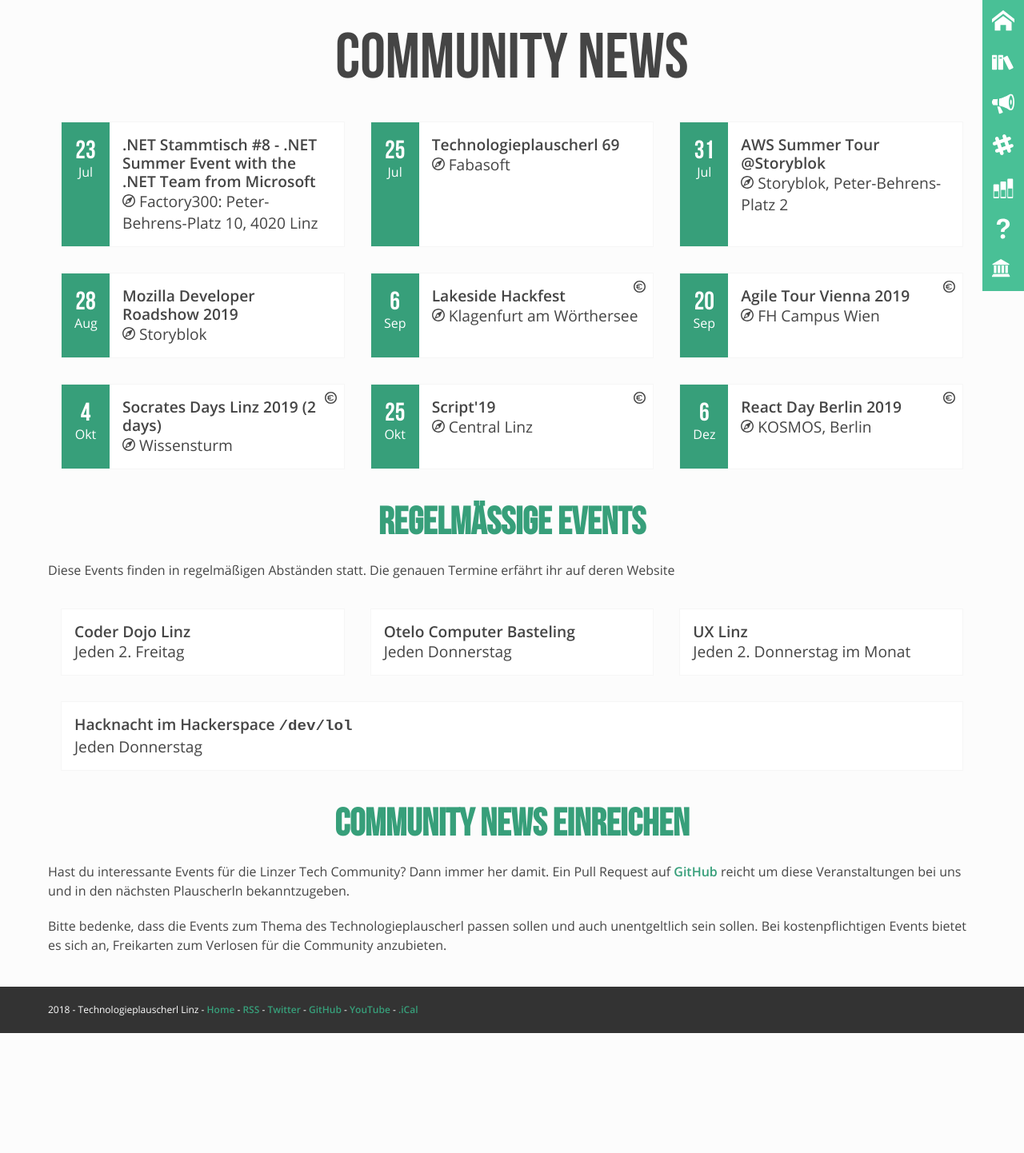
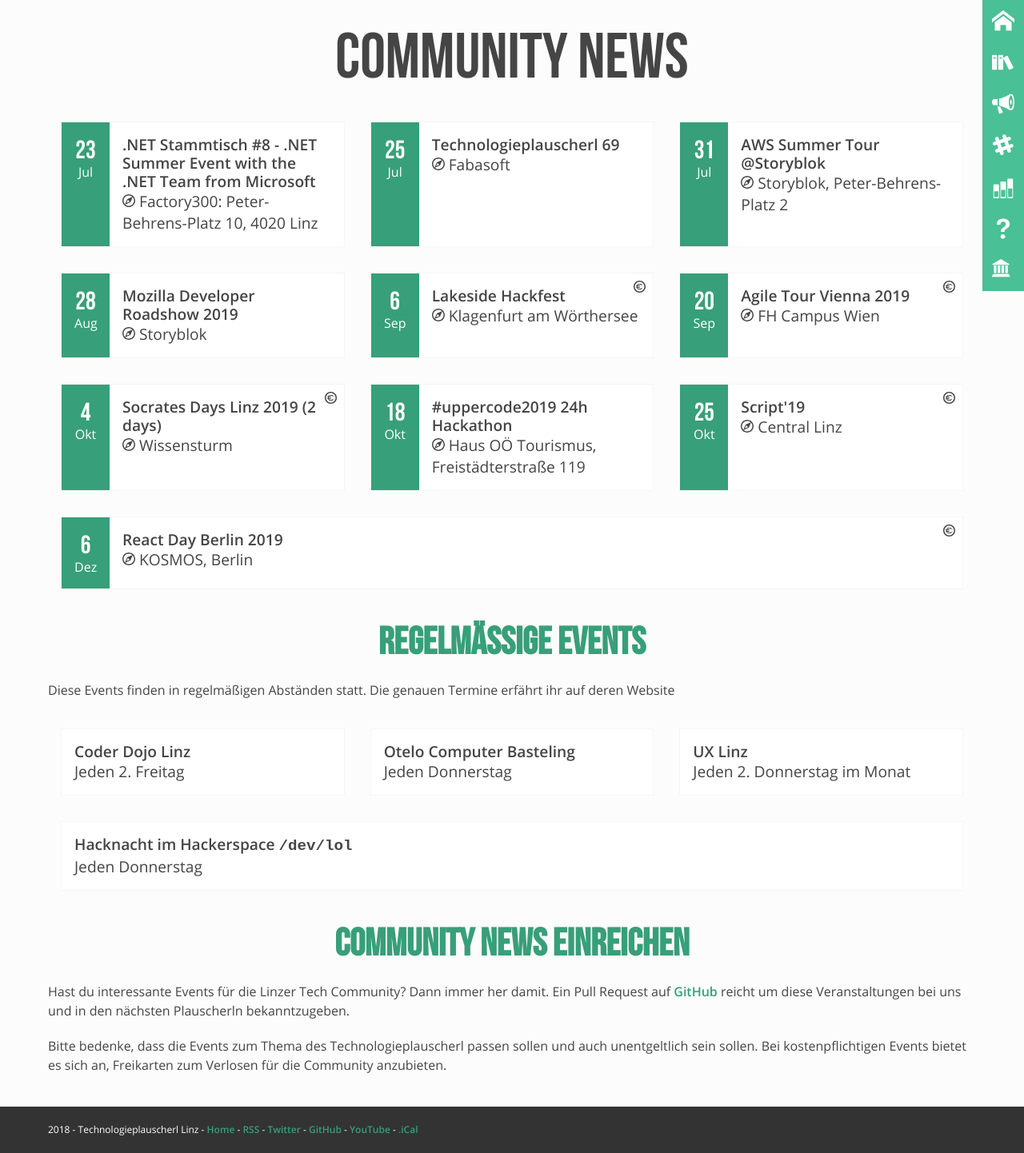
Before and after one commit to mericanAncer127/plauscherl, a Jekyll site: the page built from pages/community-news.html, in a window 1280 px wide. Shown: the whole page at 80% size. Built offline with Jekyll 4.4.1, drawn with Linux system fonts in a browser that asks for light colours; before the commit the page ends 1292 px from its top, so only the background shows below that.

Commit message:
Add uppercode2019 24h hackathon

```diff
--- a/_data/community.yml
+++ b/_data/community.yml
@@ -852,3 +852,12 @@
       location: "Storyblok, Peter-Behrens-Platz 2"
       link: https://awssummertourstoryblok.splashthat.com/
       date: 2019-07-31
+-
+  id: uppercode
+  name: "Uppercode Hackathon"
+  events:
+   -
+      name: "#uppercode2019 24h Hackathon"
+      location: "Haus OÖ Tourismus, Freistädterstraße 119"
+      link: https://www.uppercode.at/
+      date: 2019-10-18
```
